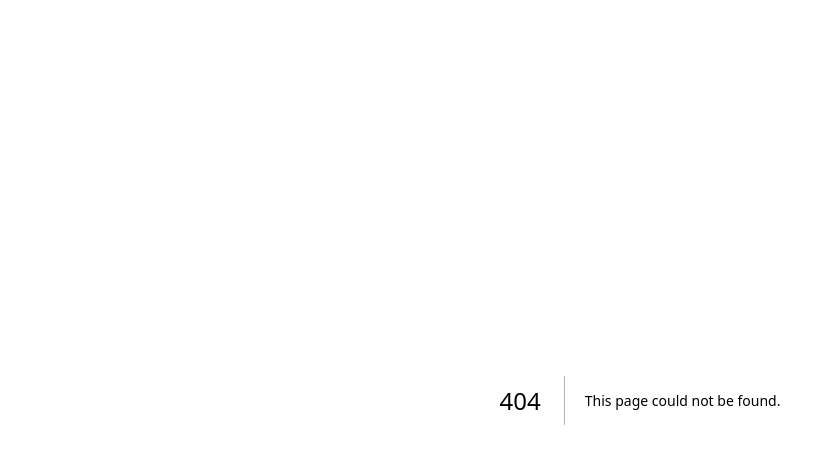
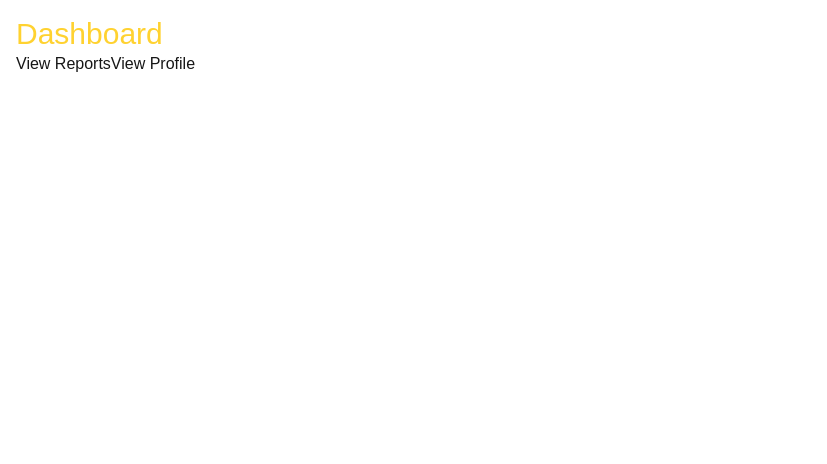
Before and after one commit to ujjalballen/next16-playground, a Next.js app in the folder advanced-routing/: page /dashboard in a window 1280 px wide. Before the commit this address had no page. Shown: the top 464 px of the page, without its empty margins (0-827 px from the left). Built offline with nearby package versions, Linux system fonts and the light colour scheme.

Commit message:
same and one level up of intercepting

```diff
--- /dev/null
+++ b/advanced-routing/src/app/dashboard/(.)reports/page.jsx
@@ -0,0 +1,8 @@
+export default function ReportsIntercept(){
+
+    return(
+        <div>
+            Reports Modal from intercept
+        </div>
+    )
+}
--- /dev/null
+++ b/advanced-routing/src/app/dashboard/(..)profile/page.jsx
@@ -0,0 +1,8 @@
+export default function ProfileIntercept(){
+
+    return(
+        <div>
+            This is for Profile Intercept Modal
+        </div>
+    )
+}
--- /dev/null
+++ b/advanced-routing/src/app/dashboard/page.jsx
@@ -0,0 +1,9 @@
+import Link from "next/link";
+
+export default function DashBoard() {
+  return <div className="p-4">
+    <h1 className="text-3xl text-amber-300">Dashboard</h1>
+    <Link href={"/dashboard/reports"}>View Reports</Link>
+    <Link href={"/profile"}>View Profile</Link>
+  </div>;
+}
--- /dev/null
+++ b/advanced-routing/src/app/dashboard/reports/page.jsx
@@ -0,0 +1,8 @@
+export default function ReportsPage(){
+
+    return(
+        <div>
+            All Reports
+        </div>
+    )
+}
--- /dev/null
+++ b/advanced-routing/src/app/profile/page.jsx
@@ -0,0 +1,8 @@
+export default function ProfilePage(){
+
+    return(
+        <div>
+           Full Profile Page
+        </div>
+    )
+}
```
